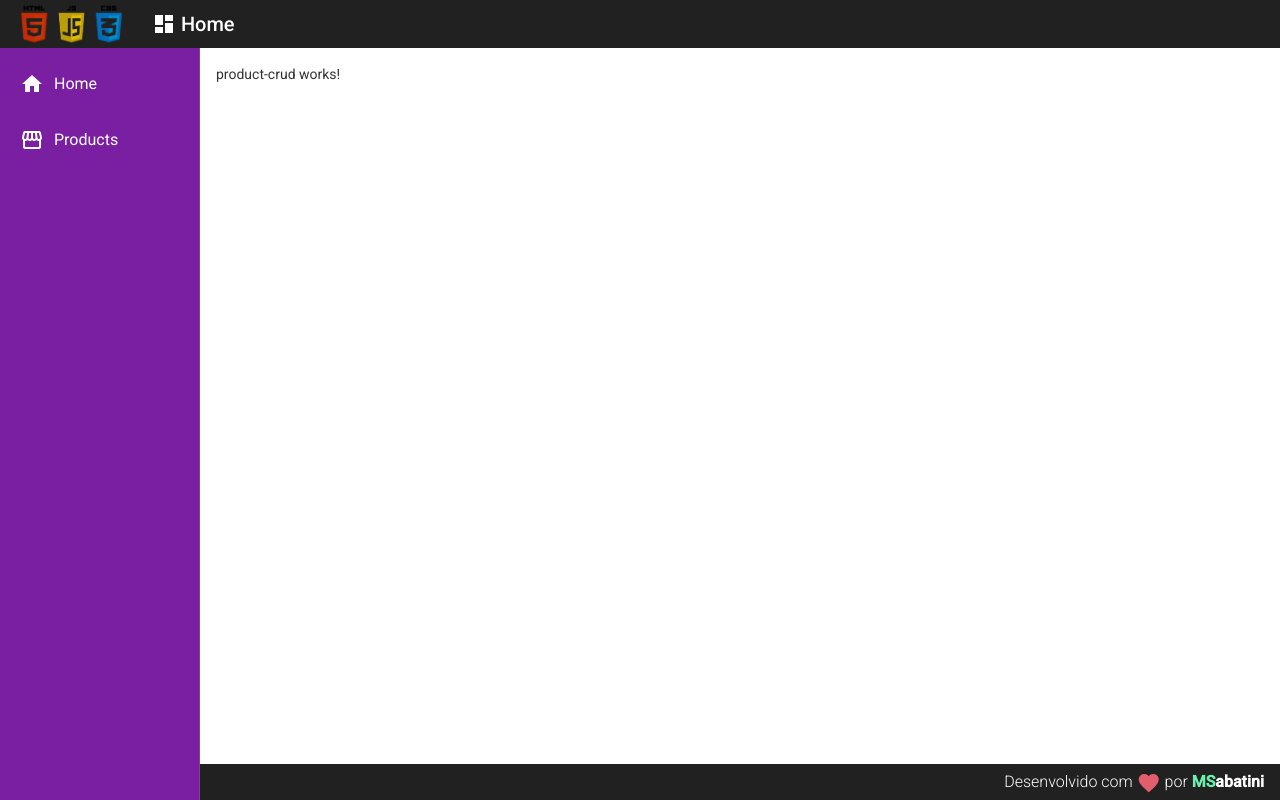
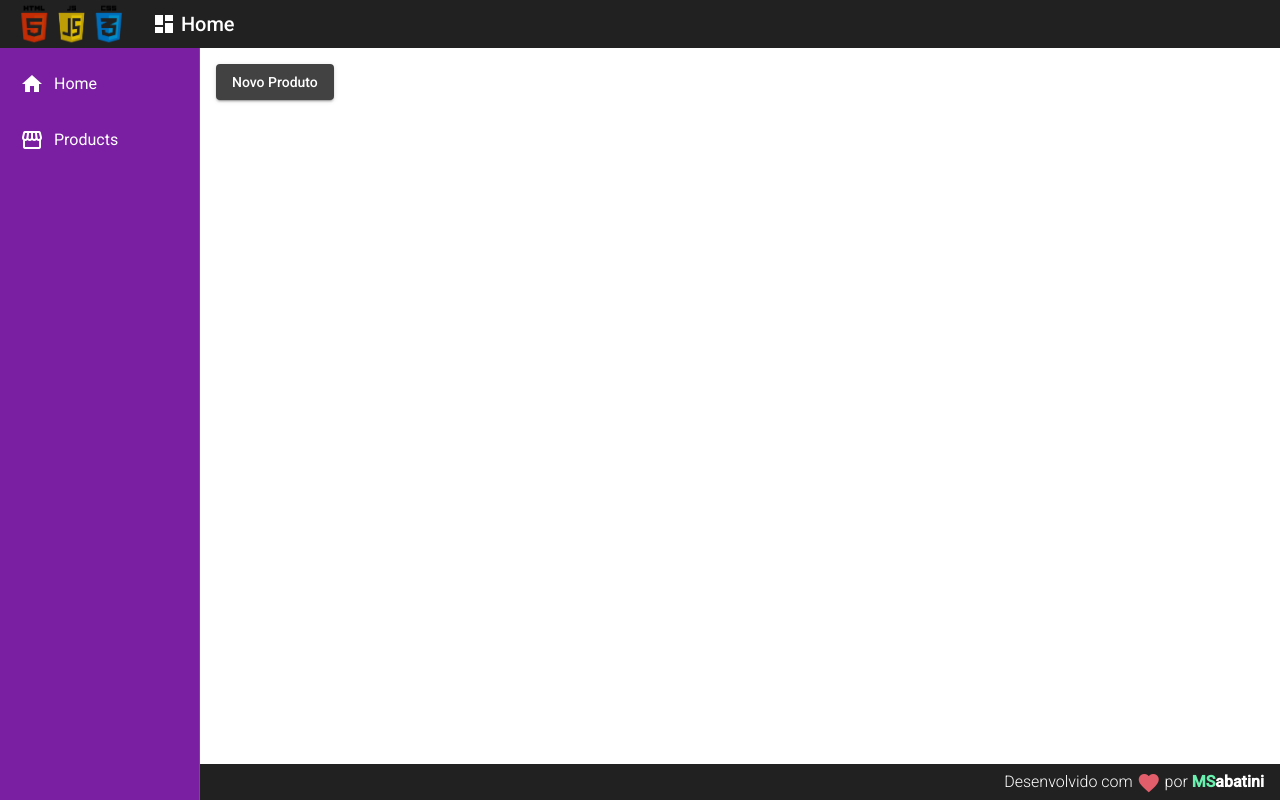
Before and after one commit to marcossabatini7/AngularStoreApp, an Angular app in the folder frontend/: page /products in a window 1280 px wide. Built offline with nearby package versions, Linux system fonts and the light colour scheme.

Commit message:
Navigate to product create and prettier config

```diff
--- a/frontend/src/app/components/product/product-create/product-create.component.ts
+++ b/frontend/src/app/components/product/product-create/product-create.component.ts
@@ -3,13 +3,10 @@ import { Component, OnInit } from '@angular/core';
 @Component({
   selector: 'app-product-create',
   templateUrl: './product-create.component.html',
-  styleUrls: ['./product-create.component.css']
+  styleUrls: ['./product-create.component.css'],
 })
 export class ProductCreateComponent implements OnInit {
+  constructor() {}
 
-  constructor() { }
-
-  ngOnInit(): void {
-  }
-
+  ngOnInit(): void {}
 }
--- a/frontend/src/app/views/product-crud/product-crud.component.html
+++ b/frontend/src/app/views/product-crud/product-crud.component.html
@@ -1 +1,3 @@
-<p>product-crud works!</p>
+<button mat-raised-button (click)="navigateToProductCreate()">
+  Novo Produto
+</button>
--- a/frontend/src/app/views/product-crud/product-crud.component.ts
+++ b/frontend/src/app/views/product-crud/product-crud.component.ts
@@ -1,4 +1,5 @@
-import { Component, OnInit } from '@angular/core';
+import { Component, OnInit } from '@angular/core'
+import { Router } from '@angular/router'
 
 @Component({
   selector: 'app-product-crud',
@@ -6,7 +7,11 @@ import { Component, OnInit } from '@angular/core';
   styleUrls: ['./product-crud.component.css'],
 })
 export class ProductCrudComponent implements OnInit {
-  constructor() {}
+  constructor(private router: Router) {}
 
   ngOnInit(): void {}
+
+  navigateToProductCreate(): void {
+    this.router.navigate(['/products/create'])
+  }
 }
```
Also changed, not shown: frontend/src/app/app.module.ts (+19 -17 lines), 2 other files (tests, documents, lock files or other folders).
